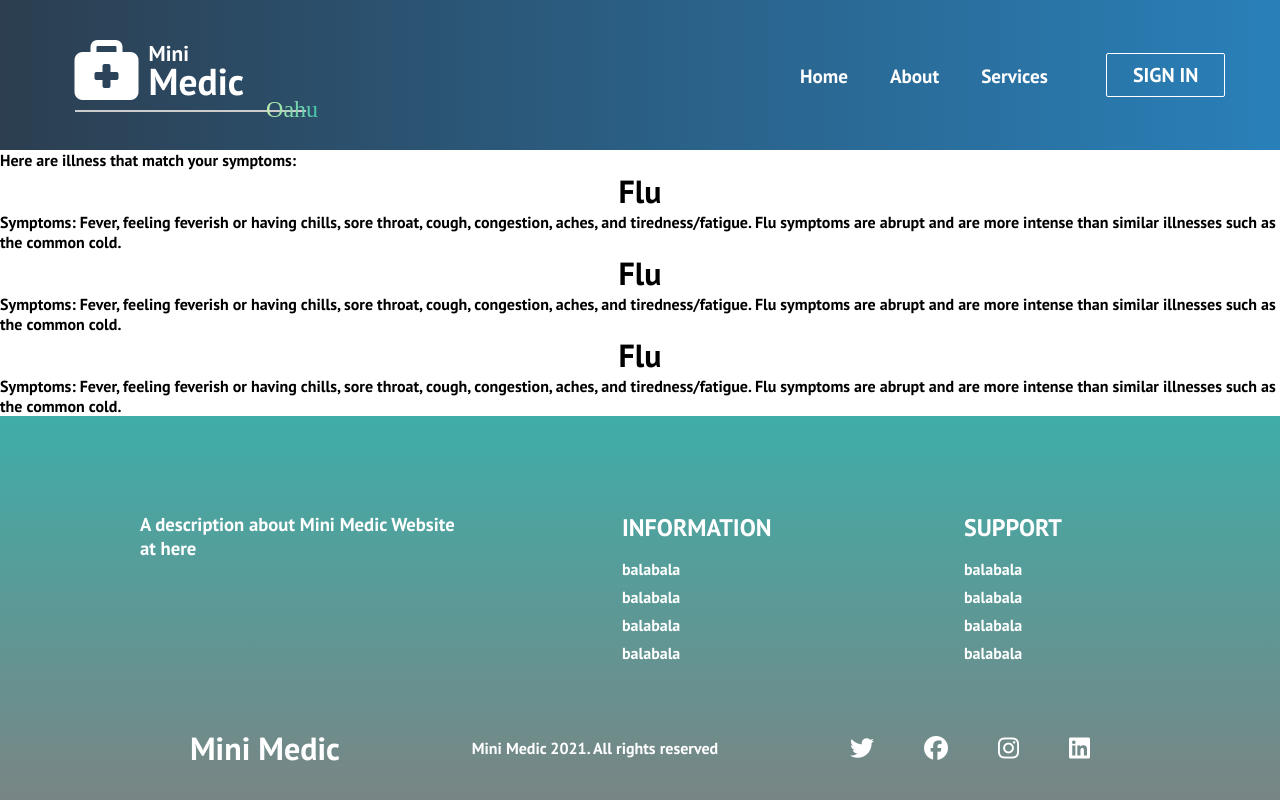
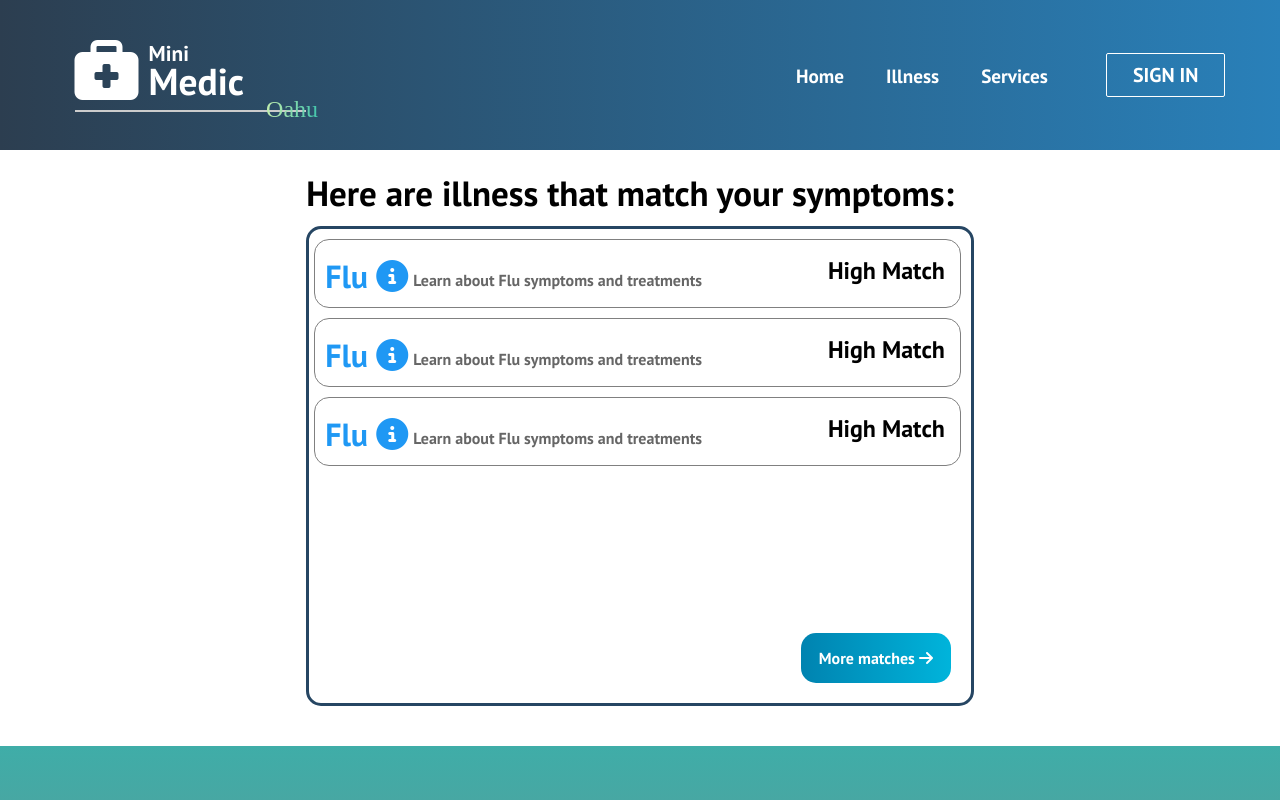
Before and after one commit to Mini-Medic/Mini-Medic-WebApp, a React (Create React App) app: page /illness in a window 1280 px wide. Shown: the top 800 px of the page. Built offline with nearby package versions, Linux system fonts and the light colour scheme.

Commit message:
done
wait for review and enhance UI

```diff
--- a/package.json
+++ b/package.json
@@ -11,6 +11,7 @@
     "react-dom": "^17.0.1",
     "react-scripts": "4.0.3",
     "react-scroll": "^1.8.2",
+    "styled-components": "^5.2.3",
     "web-vitals": "^1.1.1"
   },
   "scripts": {
--- a/src/App.js
+++ b/src/App.js
@@ -4,7 +4,7 @@ import { Footer, Navbar } from './components/common';
 import './App.css';
 import Home from "./components/pages/Home";
 import Illness from "./components/pages/illness/Illness";
-import { Login, Register } from "./components/login/index.jsx";
+import { Login, Register } from "./components/login";
 function App() {
   return (
       <Router>
--- a/src/components/common/navbar/Navbar.jsx
+++ b/src/components/common/navbar/Navbar.jsx
@@ -44,8 +44,8 @@ function Navbar(){
                 </Link>
               </li>
               <li className={'nav-item'}>
-                <Link to='/products' className={'nav-links'} onClick={closeMobileMenu}>
-                  About
+                <Link to='/illness' className={'nav-links'} onClick={closeMobileMenu}>
+                  Illness
                 </Link>
               </li>
               <li className={'nav-item'}>
--- a/src/components/pages/illness/Illness.js
+++ b/src/components/pages/illness/Illness.js
@@ -1,5 +1,6 @@
 import React from 'react'
 import IllnessCard from "./IllnessCard";
+import './illness.scss'
 function Illness(){
     const title = "Flu";
     const content = "Symptoms: Fever, feeling feverish or having chills, sore throat, cough, congestion, aches, and tiredness/fatigue.\n" +
@@ -10,10 +11,15 @@ function Illness(){
             <div className={'illness-page_title'}>
                 <label>Here are illness that match your symptoms:</label>
             </div>
-            <div className={'illness-page_table'}>
+            <div className={'illness-page_body'}>
+            <div className={'illness-page_body-table'}>
                 <IllnessCard title={title} content={content}/>
                 <IllnessCard title={title} content={content}/>
                 <IllnessCard title={title} content={content}/>
+            </div>
+                <div className={'illness-page_body-footer'}>
+                    <button>More matches <i className="fas fa-arrow-right" /></button>
+                </div>
             </div>
         </div>
     );
--- a/src/components/pages/illness/IllnessCard.jsx
+++ b/src/components/pages/illness/IllnessCard.jsx
@@ -1,15 +1,33 @@
 import React from 'react';
+import './IllnessCard.scss'
+import {Link} from 'react-router-dom'
+import IllnessInfo from "./IllnessInfo";
+import {useState} from 'react';
+function IllnessCard({title, content}){
+    const [triggle, setTriggle] = useState(false);
+    const hidecomponent = () => {
+        setTriggle(false)
+    }
+    return (
+        <div>
+    <li className={'illnessCard'}>
+        <Link className={'illnessCard-link'}  onClick={()=>setTriggle(true)}>
+            <div className={'illnessCard-info'}>
+                 <div className={'illnessCard-title'}>
+                    <h1>{title} <i className="fas fa-info-circle" /></h1>
+                </div>
+                <div className={'illnessCard-content'}>
+                    <p>Learn about {title} symptoms and treatments</p>
+                </div>
+            </div>
+        </Link>
 
-function IllnessCard({title, content}){
-    return(
-    <div className={'illnessCard'}>
-        <div className={'illnessCard-title'}>
-            <h1>{title}</h1>
+        <div className={'illnessCard-status'}>
+            <h2>High Match</h2>
         </div>
-        <div className={'illnessCard-content'}>
-            <p>{content}</p>
+    </li>
+    <IllnessInfo hidecomponent={hidecomponent} toggle={triggle} title={title} content={content}/>
         </div>
-    </div>
     )
 }
 
--- /dev/null
+++ b/src/components/pages/illness/IllnessCard.scss
@@ -0,0 +1,40 @@
+.illnessCard {
+  background: white;
+  border: 1px solid grey;
+  border-radius: 15px;
+  display: flex;
+  justify-content: space-between;
+  width: auto;
+  height: auto;
+  max-width: 700px;
+  max-height: 150px;
+  padding: 15px 15px 10px 10px;
+  margin: 10px 10px 5px 5px;
+  transition: all 0.25s ease;
+
+  .illnessCard-link {
+    display: flex;
+    justify-content: flex-start;
+    text-decoration:none;
+    margin-right: 50px;
+    .illnessCard-title {
+      color: #1f98f4;
+      margin-right: 5px;
+    }
+    .illnessCard-content {
+      color: #666;
+      font-size: 16px;
+      font-family: "Gill Sans", sans-serif;
+      padding-top: 15px;
+
+    }
+  }
+}
+.illnessCard:hover {
+  transform: scale(1.1,1.1);
+}
+.illnessCard-info {
+  display: flex;
+  justify-content: space-around;
+
+}
--- a/src/components/pages/illness/IllnessInfo.jsx
+++ b/src/components/pages/illness/IllnessInfo.jsx
@@ -1,21 +1,24 @@
 import React from 'react';
+import './IllnessInfo.scss'
+function IllnessInfo(props){
 
-function IllnessInfo({title, content}){
-    return (
-        <div className={'illnessInfo'}>
+    return(props.toggle) ? (
+        <div className={'illnessInfo-popup'}>
+            <div className={'illnessInfo-popup-inner'}>
             <div className={'illnessInfo-title'}>
-                <h1>{title}</h1>
+                <h1>{props.title}</h1>
             </div>
 
             <div className={'illnessInfo-content'}>
-                <p>{content}</p>
+                <p>{props.content}</p>
             </div>
-
             <div className={'illnessInfo-footer'}>
-
+                <button className={'cancel'} onClick={props.hidecomponent}>Cancel</button>
+                <button className={'select'}>Select</button>
+            </div>
             </div>
         </div>
-    )
+    ) : "" ;
 }
 
 export default IllnessInfo;
--- /dev/null
+++ b/src/components/pages/illness/IllnessInfo.scss
@@ -0,0 +1,56 @@
+.illnessInfo-popup {
+  position: fixed;
+  top: 0;
+  left: 0;
+  width: 100%;
+  height: 100vh;
+  background-color: rgba(0,0,0,0.2);
+  display: flex;
+  justify-content: center;
+  align-items: center;
+}
+.illnessInfo-popup-inner {
+  position: relative;
+  padding: 32px;
+  width: 100%;
+  max-width: 640px;
+  height: auto;
+  min-height: 40vh;
+  background-color: white;
+  border-radius: 15px;
+
+}
+.illnessInfo-footer {
+  //position: absolute;
+  //top: 300px;
+  display: flex;
+  justify-content: space-between;
+  margin: 200px 0 50px 0;
+  button {
+    border-radius: 10px;
+    border: none;
+    padding: 10px 20px 10px 20px;
+    font-size: 16px;
+    transition-duration: 0.4s;
+  }
+  .cancel {
+    background:#A43931;
+  }
+  .cancel:focus {
+    outline: none;
+  }
+  .cancel:hover {
+    background-color: #e15241; /* Green */
+    color: white;
+  }
+  .select {
+    background: green;
+  }
+  .select:focus {
+    outline: none;
+  }
+  .select:hover {
+    background-color: #4CAF50; /* Green */
+    color: white;
+  }
+}
--- /dev/null
+++ b/src/components/pages/illness/illness.scss
@@ -0,0 +1,41 @@
+.illness-page {
+  background: none;
+  display: grid;
+  justify-content: center;
+}
+.illness-page_title {
+  font-size: 35px;
+  padding: 20px 20px 0 0;
+}
+.illness-page_body {
+  border: 3px solid #264663;
+  border-radius: 15px;
+  height: 60vh;
+  margin: 10px 0 40px 0;
+  width: auto;
+  display: grid;
+  align-content: space-between;
+  .illness-page_body-footer {
+    padding: 20px;
+    display: flex;
+    justify-content: flex-end;
+    button {
+      border-radius: 15px;
+      min-width: 150px;
+      height: 50px;
+      font-size: 16px;
+      transition-duration: 0.4s;
+      color: white;
+      border: none;
+      background: #00B4DB;  /* fallback for old browsers */
+      background: -webkit-linear-gradient(to right, #0083B0, #00B4DB);  /* Chrome 10-25, Safari 5.1-6 */
+      background: linear-gradient(to right, #0083B0, #00B4DB); /* W3C, IE 10+/ Edge, Firefox 16+, Chrome 26+, Opera 12+, Safari 7+ */
+    }
+    button:focus {
+      outline: none;
+    }
+    button:hover {
+      transform: scale(1.1,1.1);
+    }
+  }
+}
```
